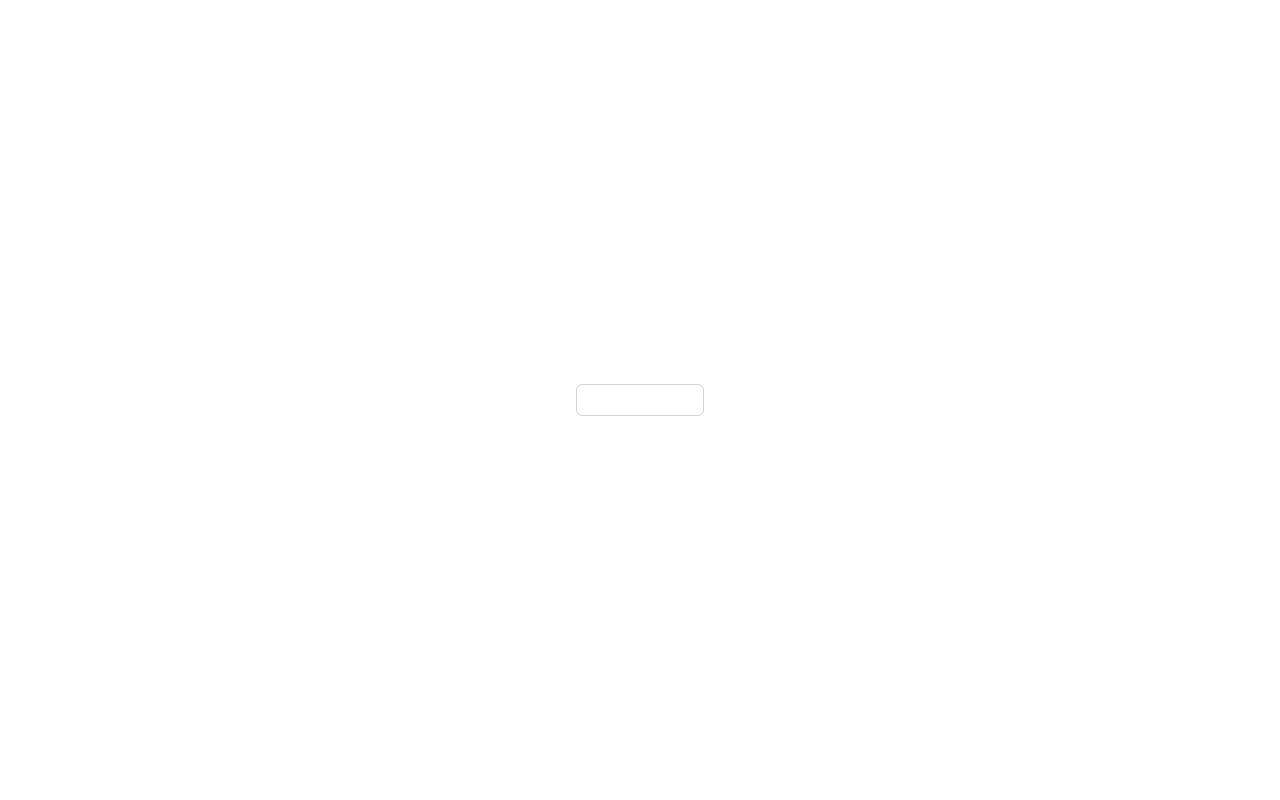
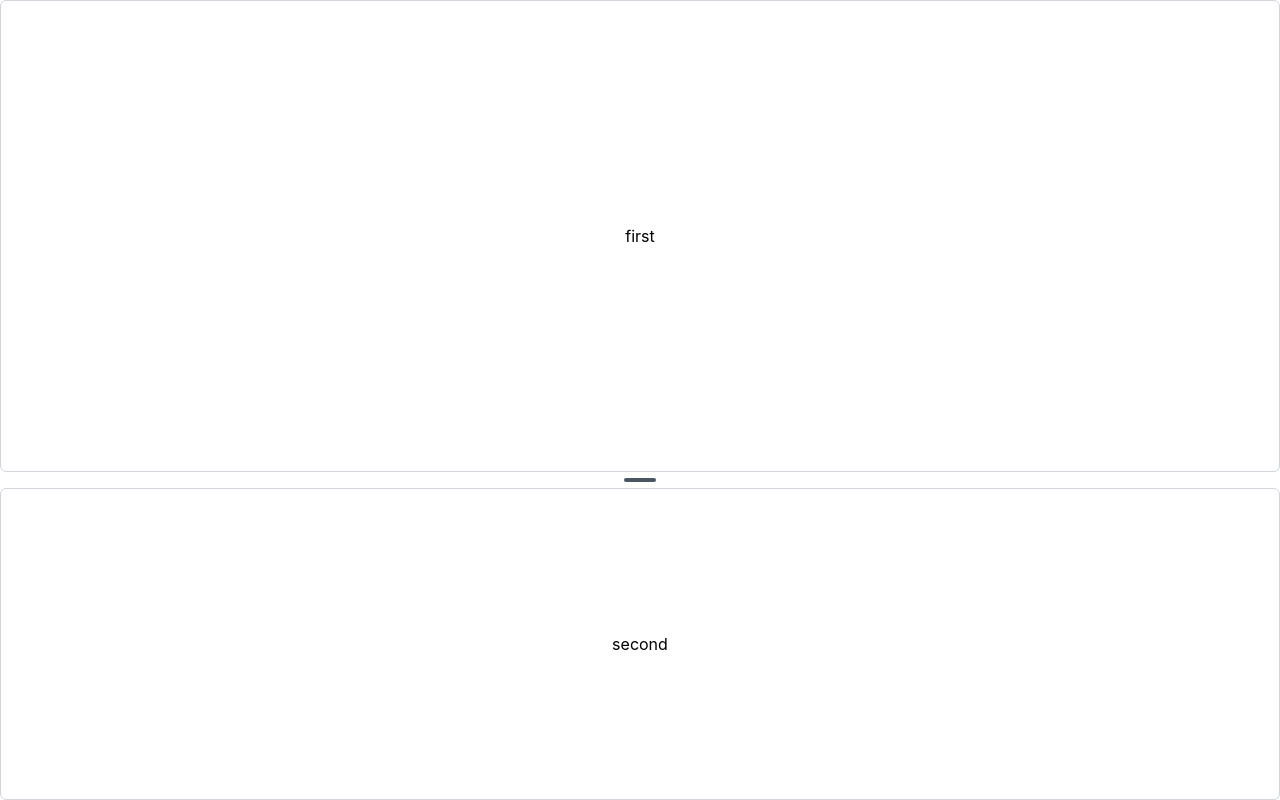
Before and after one commit to Shirerpeton/components-vue, a Vue app: page / in a window 1280 px wide. Built offline with nearby package versions, Linux system fonts and the light colour scheme.

Commit message:
add splitter component

```diff
--- a/src/App.vue
+++ b/src/App.vue
@@ -1,29 +1,28 @@
 <script setup lang='ts'>
-import { ref, Ref } from 'vue';
-import DropdownComponent from './components/DropdownComponent.vue';
-
-const options: Ref<Option[]> = ref([
-    {
-        id: '0',
-        name: 'first option',
-        selected: false
-    },
-    {
-        id: '1',
-        name: 'second option',
-        selected: false
-    },
-    {
-        id: '2',
-        name: 'third option',
-        selected: false
-    }
-]);
+import SplitterComponent from './components/SplitterComponent.vue';
 </script>
 
 <template>
     <div class='w-full h-full flex justify-center items-center'>
-        <DropdownComponent
-            v-model='options' />
+        <SplitterComponent
+            id='0'
+            class='w-full h-full'
+            type='col'
+            :initial-split='0.6'>
+            <template #first>
+                <div
+                    class='w-full h-full flex justify-center items-center
+                        border border-gray-300 rounded-md'>
+                    <span>first</span>
+                </div>
+            </template>
+            <template #second>
+                <div
+                    class='w-full h-full min-w-0 flex justify-center items-center
+                        border border-gray-300 rounded-md'>
+                    <span>second</span>
+                </div>
+            </template>
+        </SplitterComponent>
     </div>
 </template>
--- /dev/null
+++ b/src/components/SplitterComponent.vue
@@ -0,0 +1,94 @@
+<script setup lang='ts'>
+import { useDraggable, useElementSize, useStorage, RemovableRef, UseDraggableOptions } from '@vueuse/core';
+import { computed, onMounted, useTemplateRef, watchEffect } from 'vue';
+
+interface SplitterProps {
+    id: string,
+    type: 'row' | 'col',
+    initialSplit?: number
+};
+
+const props = defineProps<SplitterProps>();
+
+const handleRef = useTemplateRef<HTMLDivElement>('handleRef');
+const containerRef = useTemplateRef<HTMLDivElement>('containerRef');
+const { width: containerWidth, height: containerHeight } = useElementSize(containerRef);
+const draggableOptions = computed(() => ({
+    axis: props.type === 'row' ? 'x' : 'y',
+    containerElement: containerRef,
+    preventDefault: true
+}));
+const { x, y, style } = useDraggable(handleRef, draggableOptions.value as UseDraggableOptions);
+const firstElementStyle = computed(() => props.type === 'row' ?
+    { 'width': `${x.value}px` } :
+    { 'height': `${y.value}px` }
+);
+const secondElementStyle = computed(() => props.type === 'row' ?
+    { width: `${containerWidth.value - x.value - 16}px` } :
+    { height: `${containerHeight.value - y.value - 16}px` }
+);
+const size: RemovableRef<number | null> = useStorage(`splitter-${props.id}`, null);
+watchEffect(() => {
+    if(containerWidth.value === 0 ||
+        containerHeight.value === 0 ||
+        x.value < 0 ||
+        y.value < 0) {
+        return;
+    }
+    if(props.type === 'row') {
+        size.value = x.value / containerWidth.value;
+    } else {
+        size.value = y.value / containerHeight.value;
+    }
+})
+onMounted(() => {
+    if(props.type === 'row') {
+        if(size.value === null) {
+            if(props.initialSplit) {
+                x.value = containerWidth.value * props.initialSplit - 8;
+            } else {
+                x.value = (containerWidth.value / 2) - 8;
+            }
+        } else {
+            x.value = containerWidth.value * size.value;
+        }
+    } else {
+        if(size.value === null) {
+            if(props.initialSplit) {
+                y.value = containerHeight.value * props.initialSplit - 8;
+            } else {
+                y.value = (containerHeight.value / 2) - 8;
+            }
+        } else {
+            y.value = containerHeight.value * size.value;
+        }
+    }
+});
+</script>
+
+<template>
+    <div
+        ref='containerRef'
+        :class='type === "row" ? "flex-row" : "flex-col"'
+        class='flex relative gap-4'>
+        <div
+            class='overflow-hidden'
+            :style='firstElementStyle'>
+            <slot name='first' />
+        </div>
+        <div
+            ref='handleRef'
+            :style='style'
+            :class='type === "row" ? "h-full w-4 cursor-col-resize" : "w-full h-4 cursor-row-resize"'
+            class='absolute flex flex-row justify-center items-center rounded-md hover:bg-gray-100'>
+            <span
+                :class='type === "row" ? "h-8 w-1" : "h-1 w-8"'
+                class='bg-gray-600 rounded-full' />
+        </div>
+        <div
+            class='flex-grow overflow-hidden'
+            :style='secondElementStyle'>
+            <slot name='second' />
+        </div>
+    </div>
+</template>
```
